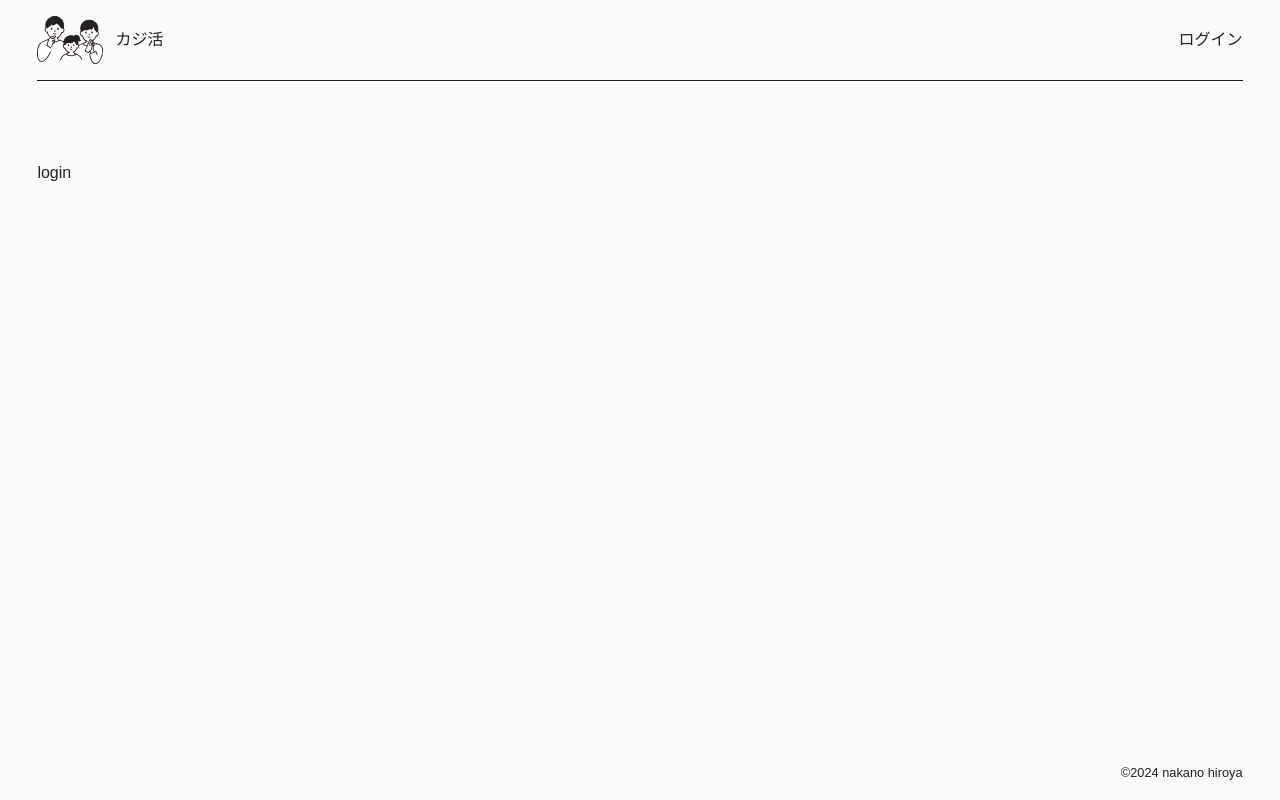
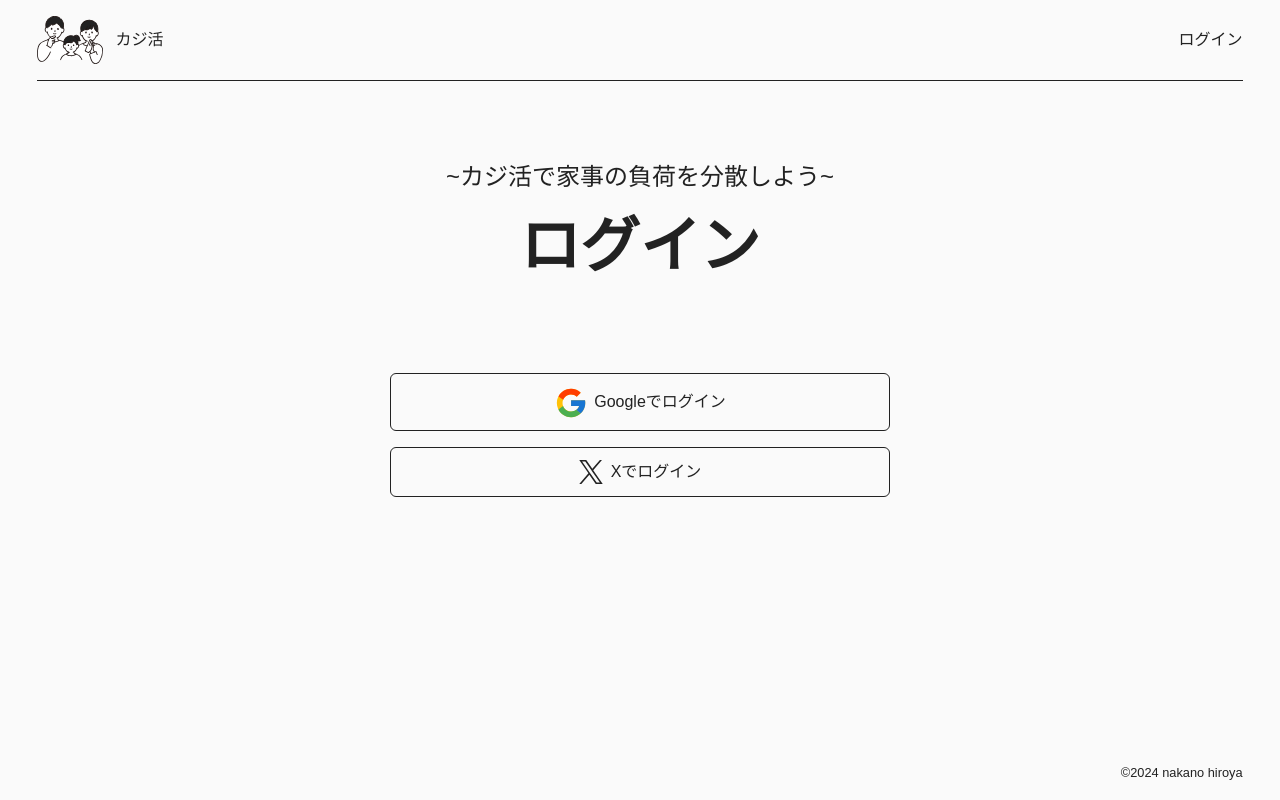
Before and after one commit to hirotiia/kajikatsu, a Next.js app: page /login in a window 1280 px wide. Built offline with nearby package versions, Linux system fonts and the light colour scheme; a web font is replaced by a local one.

Commit message:
:zap: ページ実装

```diff
--- a/src/app/(app)/login/page.tsx
+++ b/src/app/(app)/login/page.tsx
@@ -1,3 +1,66 @@
+import { Button } from '@/components/ui/button';
+import { config } from '@/config/config';
+
 export default function Login() {
-  return <main>login</main>;
+  return (
+    <>
+      <hgroup className="mb-14 flex flex-col-reverse items-center justify-center gap-4 md:mb-24 md:gap-6">
+        <h1 className="text-4xl md:text-6xl">ログイン</h1>
+        <p className="text-xl md:text-2xl">
+          ~{config.APP_NAME}で家事の負荷を分散しよう~
+        </p>
+      </hgroup>
+
+      <div className="mt-10 grid place-items-center gap-4">
+        <Button
+          rounded="md"
+          variant="login"
+          icon={
+            <svg
+              xmlns="http://www.w3.org/2000/svg"
+              viewBox="0 0 45 45"
+              className="size-8"
+            >
+              <path
+                fill="#FFC107"
+                d="M43.611,20.083H42V20H24v8h11.303c-1.649,4.657-6.08,8-11.303,8c-6.627,0-12-5.373-12-12c0-6.627,5.373-12,12-12c3.059,0,5.842,1.154,7.961,3.039l5.657-5.657C34.046,6.053,29.268,4,24,4C12.955,4,4,12.955,4,24c0,11.045,8.955,20,20,20c11.045,0,20-8.955,20-20C44,22.659,43.862,21.35,43.611,20.083z"
+              />
+              <path
+                fill="#FF3D00"
+                d="M6.306,14.691l6.571,4.819C14.655,15.108,18.961,12,24,12c3.059,0,5.842,1.154,7.961,3.039l5.657-5.657C34.046,6.053,29.268,4,24,4C16.318,4,9.656,8.337,6.306,14.691z"
+              />
+              <path
+                fill="#4CAF50"
+                d="M24,44c5.166,0,9.86-1.977,13.409-5.192l-6.19-5.238C29.211,35.091,26.715,36,24,36c-5.202,0-9.619-3.317-11.283-7.946l-6.522,5.025C9.505,39.556,16.227,44,24,44z"
+              />
+              <path
+                fill="#1976D2"
+                d="M43.611,20.083H42V20H24v8h11.303c-0.792,2.237-2.231,4.166-4.087,5.571c0.001-0.001,0.002-0.001,0.003-0.002l6.19,5.238C36.971,39.205,44,34,44,24C44,22.659,43.862,21.35,43.611,20.083z"
+              />
+            </svg>
+          }
+        >
+          Googleでログイン
+        </Button>
+        <Button
+          rounded="md"
+          variant="login"
+          icon={
+            <svg
+              xmlns="http://www.w3.org/2000/svg"
+              viewBox="0 0 1200 1227"
+              className="size-6 fill-current"
+            >
+              <path
+                d="M714.163 519.284L1160.89 0H1055.03L667.137 450.887L357.328 0H0L468.492 681.821L0 1226.37H105.866L515.491 750.218L842.672 1226.37H1200L714.137 519.284H714.163ZM569.165 687.828L521.697 619.934L144.011 79.6944H306.615L611.412 515.685L658.88 583.579L1055.08 1150.3H892.476L569.165 687.854V687.828Z"
+                fill="currentColor"
+              />
+            </svg>
+          }
+        >
+          Xでログイン
+        </Button>
+      </div>
+    </>
+  );
 }
--- a/src/app/(app)/page.tsx
+++ b/src/app/(app)/page.tsx
@@ -1,11 +1,79 @@
 import { Button } from '@/components/ui/button';
+import { HeadingLv2 } from '@/components/ui/heading';
+import { List } from '@/components/ui/list';
+import { Text } from '@/components/ui/text';
+import { config } from '@/config/config';
 
 export default function Home() {
   return (
-    <div className="pb-24 pt-20">
-      <Button rounded="md" variant="login">
-        クリック
-      </Button>
-    </div>
+    <>
+      <hgroup className="mb-14 flex flex-col-reverse items-center justify-center gap-4 md:mb-24 md:gap-6">
+        <h1 className="text-4xl md:text-6xl">{config.APP_NAME}</h1>
+        <p className="text-xl md:text-2xl">~家事負荷分散アプリ~</p>
+      </hgroup>
+
+      <HeadingLv2 className="mt-0">{config.APP_NAME}とは？</HeadingLv2>
+
+      <Text className="mt-10 pl-4">
+        カジ活は、夫婦やカップルの家事分担を可視化・共有するためのアプリです。
+      </Text>
+
+      <HeadingLv2 className="mt-24">
+        {config.APP_NAME}が解決したい課題
+      </HeadingLv2>
+
+      <List
+        listItems={[
+          {
+            text: '家事分担の不公・家事分担の不公平による不満やストレスの解消平による不満やストレスの解消',
+          },
+          {
+            text: '「やった・やってない」問題の解消',
+          },
+          {
+            text: 'お互いの貢献度の把握と感謝の促進',
+          },
+        ]}
+      />
+
+      <HeadingLv2>このアプリの目的</HeadingLv2>
+
+      <Text>
+        家事の負担が一方に偏ることによる不満やストレスを解消し、夫婦やカップルが互いに協力して家事を分担できる環境を作ることを目指しています。
+        <br />
+        家事分担を可視化することで、お互いの貢献度を理解し、感謝の気持ちを持つきっかけを提供します。
+        <br />
+        このアプリを通じて、いつまでも仲良く過ごせる関係をサポートします。
+      </Text>
+
+      <HeadingLv2>対象</HeadingLv2>
+
+      <List
+        listItems={[
+          {
+            text: '家事の負担が一方に偏っていると感じており、それを解消したいと考えている方々。',
+          },
+          {
+            text: 'お互いの家事への貢献度を見える化して、バランスの取れた分担を目指す人々。',
+          },
+          {
+            text: '家事の記録を通じて、相手の努力を正しく認識し、感謝の気持ちを高めたい人々。',
+          },
+          {
+            text: '良好な関係を長く維持するための基盤を作りたい人々',
+          },
+          {
+            text: '家事タスクを整理し、計画的に進めたい人々。',
+          },
+        ]}
+      />
+
+      <HeadingLv2 className="text-center">ログインして始める</HeadingLv2>
+      <div className="mt-10 text-center">
+        <Button as="a" rounded="md" variant="login" href="/login">
+          ログインページへ
+        </Button>
+      </div>
+    </>
   );
 }
```
